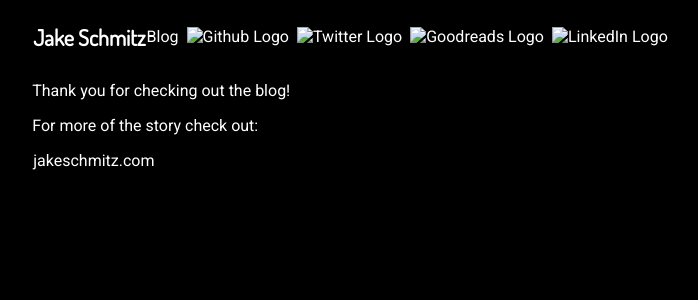
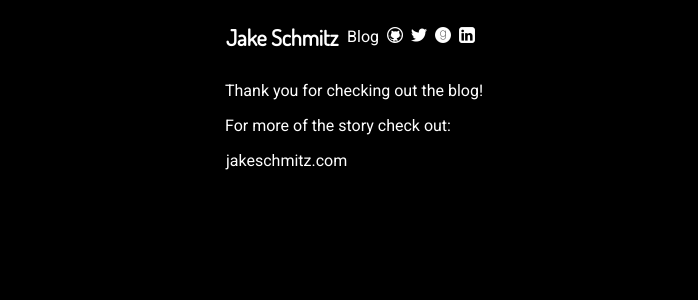
Before and after one commit to jschmitz/blog, a Jekyll site: the page built from about.markdown, in a window 1280 px wide. Shown: the top 300 px of the page, without its empty margins (286-984 px from the left). Built offline with Jekyll 4.4.1, drawn with Linux system fonts in a browser that asks for light colours.

Commit message:
Update how assets are referenced

```diff
--- a/_layouts/default.html
+++ b/_layouts/default.html
@@ -19,16 +19,16 @@
         <div class="social_icons">
           <a href="/blog">Blog</a>
           <a target="_blank" href="https://github.com/jschmitz" rel="noreferrer noopener">
-            <img src="assets/images/github-11-16.png" alt="Github Logo" />
+            <img src="/assets/images/github-11-16.png" alt="Github Logo" />
           </a>
           <a target="_blank" href="https://twitter.com/jakeschmitz" rel="noreferrer noopener">
-            <img src="assets/images/twitter-16.png" alt="Twitter Logo" />
+            <img src="/assets/images/twitter-16.png" alt="Twitter Logo" />
           </a>
           <a target="_blank" href="https://www.goodreads.com/user/show/18015802-jake-schmitz" rel="noreferrer noopener">
-            <img src="assets/images/goodreads_icon.png" alt="Goodreads Logo" width="16" height="16" />
+            <img src="/assets/images/goodreads_icon.png" alt="Goodreads Logo" width="16" height="16" />
           </a>
           <a target="_blank" href="https://www.linkedin.com/in/jake-schmitz-745b3b1/" rel="noreferrer noopener">
-            <img src="assets/images/linkedin-6-16.png" alt="LinkedIn Logo" />
+            <img src="/assets/images/linkedin-6-16.png" alt="LinkedIn Logo" />
           </a>
         </div>
       </div>
```
